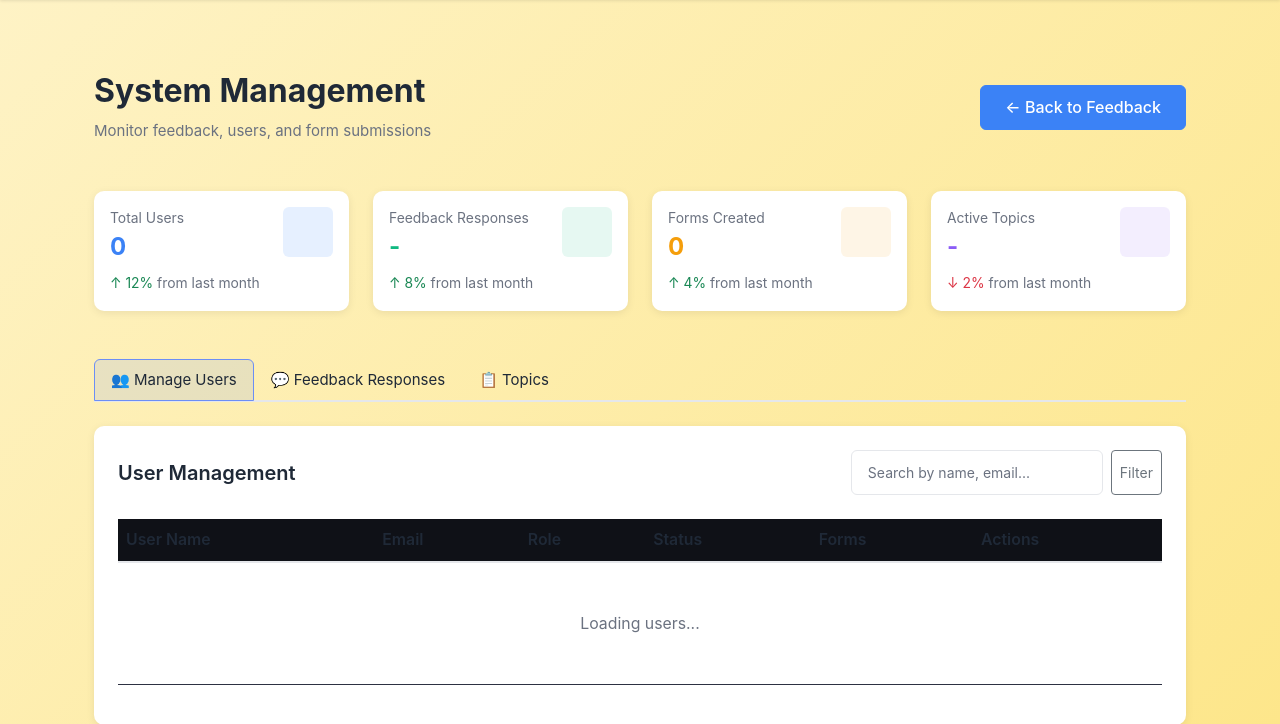
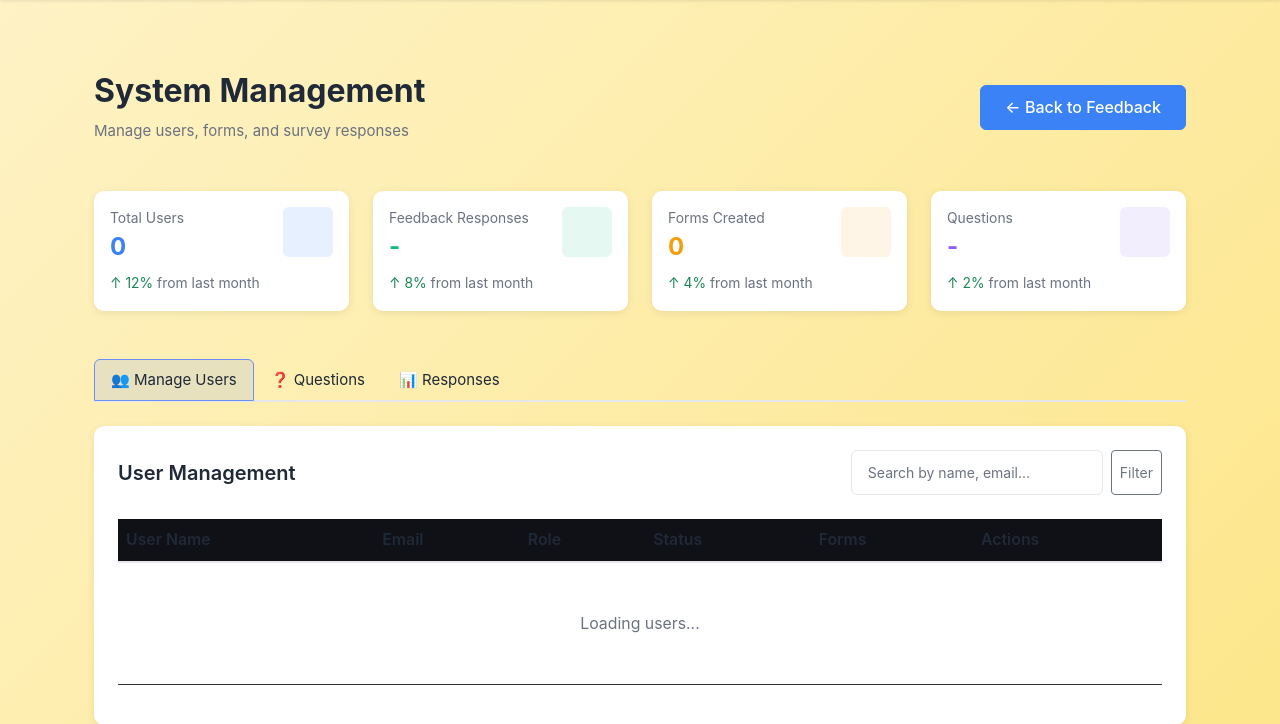
Before and after one commit to Nizuky/Balitech-feedback-system, a Flask app: page /admin/dashboard in a window 1280 px wide. Shown: the part 60-784 px from the top of the page. Run offline with Flask 3, Linux system fonts and the light colour scheme; the visitor is signed in with stand-in values (Sample User, id 1); data that the repository does not hold is empty.

Commit message:
Fix: Revert admin dashboard to generic survey system (remove restaurant-specific UI)

```diff
--- a/templates/admin_dashboard.html
+++ b/templates/admin_dashboard.html
@@ -8,7 +8,7 @@
     <div class="d-flex justify-content-between align-items-center mb-5">
         <div>
             <h1 class="mb-2" style="color: var(--text-dark); font-weight: 700; font-size: 2rem;">System Management</h1>
-            <p class="text-muted mb-0">Monitor feedback, users, and form submissions</p>
+            <p class="text-muted mb-0">Manage users, forms, and survey responses</p>
         </div>
         <button class="btn btn-primary" onclick="location.href='{{ url_for('dashboard') }}'">← Back to Feedback</button>
     </div>
@@ -71,12 +71,12 @@
                 <div class="card-body">
                     <div class="d-flex justify-content-between align-items-start">
                         <div>
-                            <p class="text-muted small mb-1">Active Topics</p>
-                            <h2 class="mb-2" id="statTopics" style="color: #8b5cf6; font-weight: 700;">-</h2>
-                            <small class="text-muted"><span class="text-danger">↓ 2%</span> from last month</small>
+                            <p class="text-muted small mb-1">Questions</p>
+                            <h2 class="mb-2" id="statQuestions" style="color: #8b5cf6; font-weight: 700;">-</h2>
+                            <small class="text-muted"><span class="text-success">↑ 2%</span> from last month</small>
                         </div>
                         <div class="p-3 rounded" style="width: 50px; height: 50px; display: flex; align-items: center; justify-content: center; background-color: rgba(139, 92, 246, 0.1);">
-                            <i class="bi bi-tag" style="font-size: 1.5rem; color: #8b5cf6;"></i>
+                            <i class="bi bi-help-circle" style="font-size: 1.5rem; color: #8b5cf6;"></i>
                         </div>
                     </div>
                 </div>
@@ -90,10 +90,10 @@
             <button class="nav-link active fw-600" id="users-tab" data-bs-toggle="tab" data-bs-target="#users" type="button" role="tab" style="color: var(--text-dark);">👥 Manage Users</button>
         </li>
         <li class="nav-item" role="presentation">
-            <button class="nav-link fw-600" id="feedback-tab" data-bs-toggle="tab" data-bs-target="#feedback" type="button" role="tab" style="color: var(--text-dark);">💬 Feedback Responses</button>
+            <button class="nav-link fw-600" id="questions-tab" data-bs-toggle="tab" data-bs-target="#questions" type="button" role="tab" style="color: var(--text-dark);">❓ Questions</button>
         </li>
         <li class="nav-item" role="presentation">
-            <button class="nav-link fw-600" id="topics-tab" data-bs-toggle="tab" data-bs-target="#topics" type="button" role="tab" style="color: var(--text-dark);">📋 Topics</button>
+            <button class="nav-link fw-600" id="responses-tab" data-bs-toggle="tab" data-bs-target="#responses" type="button" role="tab" style="color: var(--text-dark);">📊 Responses</button>
         </li>
     </ul>
 
```
